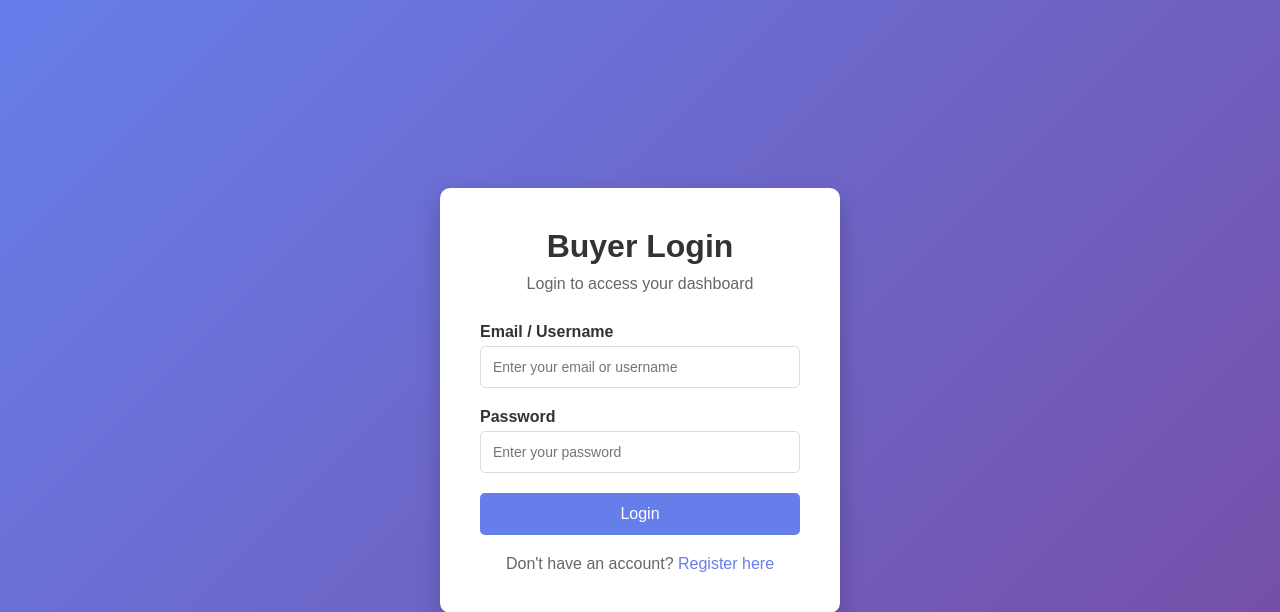
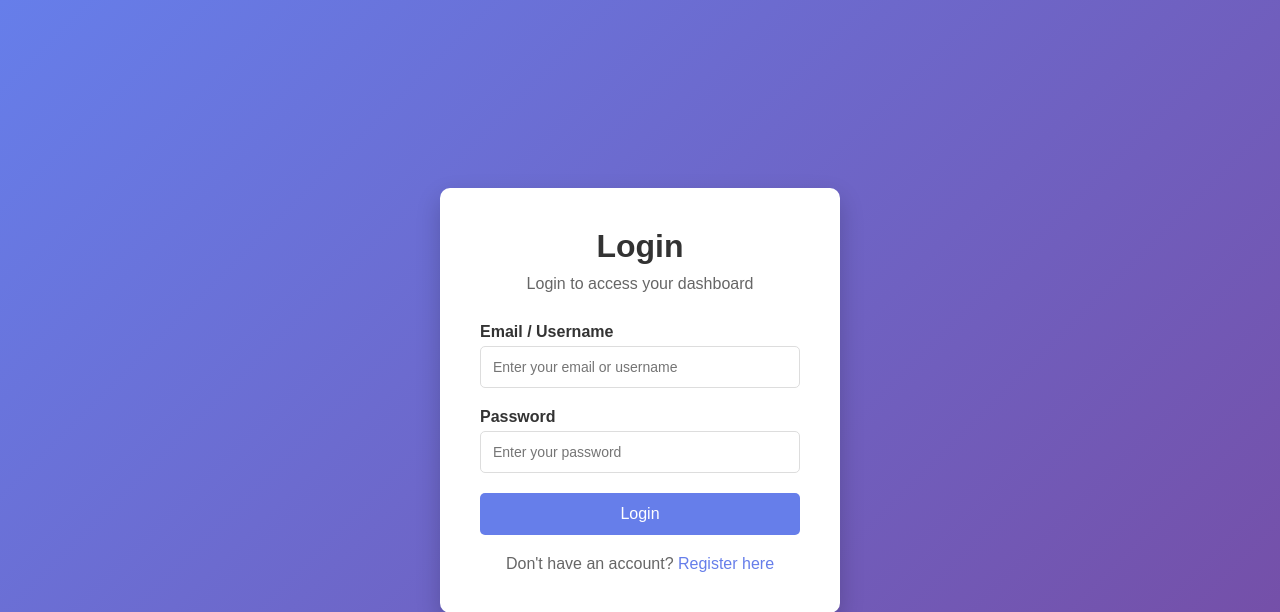
Before and after one commit to asuraa17/TMO-system, a Django app: page /users/buyer/login/ in a window 1280 px wide. Shown: the top 612 px of the page. Run offline with Django 5.2, Linux system fonts and the light colour scheme.

Commit message:
feat added logout functionality in tmo profile and changed the buyer login into all login

```diff
--- a/tmo/templates/tmo/change_password.html
+++ b/tmo/templates/tmo/change_password.html
@@ -126,7 +126,7 @@
 
         {% if not officer.has_changed_password %}
         <div class="warning-box">
-            <strong>⚠️ First Time Login</strong>
+            <strong>First Time Login</strong>
             <p>You must change your default password before accessing the dashboard.</p>
         </div>
         {% endif %}
--- a/tmo/templates/tmo/profile.html
+++ b/tmo/templates/tmo/profile.html
@@ -143,6 +143,7 @@
         <h1>Officer Profile</h1>
         <div class="nav-links">
             <a href="{% url 'tmo:profile' %}">Back to Dashboard</a>
+            <a href="{% url 'users:all_logout' %}">Logout</a>
             <!-- change profile to dashboard later -->
         </div>
     </div>
--- a/tmo/views.py
+++ b/tmo/views.py
@@ -14,7 +14,7 @@ def is_tmo_officer(user):
     return user.is_authenticated and user.role == 'tmo_officer'
 
 
-@login_required(login_url=reverse_lazy('users:buyer_login'))
+@login_required(login_url=reverse_lazy('users:all_login'))
 @user_passes_test(is_tmo_officer, login_url=reverse_lazy('users:dashboard'))
 def tmo_profile(request):
     """Profile page for TMO Officers"""
@@ -43,7 +43,7 @@ def tmo_profile(request):
     return render(request, 'tmo/profile.html', context)
 
 
-@login_required(login_url=reverse_lazy('users:buyer_login'))
+@login_required(login_url=reverse_lazy('users:all_login'))
 @user_passes_test(is_tmo_officer, login_url=reverse_lazy('tmo:profile'))#dashboard
 def change_password(request):
     """
@@ -70,7 +70,7 @@ def change_password(request):
                 request,
                 'Password changed successfully! Please login with your new password.'
             )
-            return redirect('users:buyer_login')
+            return redirect('users:all_login')
     else:
         form = PasswordChangeForm(request.user)
 
--- a/users/middleware.py
+++ b/users/middleware.py
@@ -13,7 +13,7 @@ class AuthenticationMiddleware:
         # paths that authenticated users should access
         restricted_paths = [
             reverse("users:buyer_register"),
-            reverse("users:buyer_login"),
+            reverse("users:all_login"),
         ]
 
         if request.user.is_authenticated and request.path in restricted_paths:
--- a/users/templates/users/buyer/home.html
+++ b/users/templates/users/buyer/home.html
@@ -123,7 +123,7 @@
 <body>
     <div class="navbar">
         <h1>TMO System - Buyer Dashboard</h1>
-        <a href="{% url 'users:buyer_logout' %}">Logout</a>
+        <a href="{% url 'users:all_logout' %}">Logout</a>
     </div>
 
     <div class="container">
--- a/users/templates/users/buyer/login.html
+++ b/users/templates/users/buyer/login.html
@@ -3,7 +3,7 @@
 <head>
     <meta charset="UTF-8">
     <meta name="viewport" content="width=device-width, initial-scale=1.0">
-    <title>Buyer Login</title>
+    <title>Login</title>
     <style>
         * {
             margin: 0;
@@ -95,7 +95,7 @@
 </head>
 <body>
     <div class="container">
-        <h1>Buyer Login</h1>
+        <h1>Login</h1>
         <p class="subtitle">Login to access your dashboard</p>
 
         {% if messages %}
--- a/users/templates/users/buyer/registration_form.html
+++ b/users/templates/users/buyer/registration_form.html
@@ -252,7 +252,7 @@
 
 
         <div class="login-link">
-            Already have an account? <a href="{% url 'users:buyer_login' %}">Login here</a>
+            Already have an account? <a href="{% url 'users:all_login' %}">Login here</a>
         </div>
     </div>
 
--- a/users/templates/users/buyer/registration_sucess.html
+++ b/users/templates/users/buyer/registration_sucess.html
@@ -70,7 +70,7 @@
         <p>Your buyer account has been created successfully.</p>
         <div class="email">{{ email }}</div>
         <p>You can now login using your email and password to access your dashboard.</p>
-        <a href="{% url 'users:buyer_login' %}" class="btn">Go to Login Page</a>
+        <a href="{% url 'users:all_login' %}" class="btn">Go to Login Page</a>
     </div>
 </body>
 </html>
--- a/users/urls.py
+++ b/users/urls.py
@@ -19,8 +19,8 @@ urlpatterns = [
         name="buyer_register_submit",
     ),
     # Buyer authentication paths
-    path("buyer/login/", views.buyer_login, name="buyer_login"),
-    path("buyer/logout/", views.buyer_logout, name="buyer_logout"),
+    path("buyer/login/", views.all_login, name="all_login"),
+    path("buyer/logout/", views.all_logout, name="all_logout"),
     # Buyer home path
     path("buyer/home/", views.buyer_home, name="buyer_home"),
 ]
--- a/users/views.py
+++ b/users/views.py
@@ -29,7 +29,7 @@ def is_buyer(user):
     return user.is_authenticated and user.role == "buyer"
 
 
-@login_required(login_url=reverse_lazy("users:buyer_login"))
+@login_required(login_url=reverse_lazy("users:all_login"))
 def dashboard(request):
     # dashbaord view for all authenticated users
     context = {
@@ -204,7 +204,7 @@ def buyer_register_submit(request):
             del request.session["file_names"]
 
             messages.success(request, "Registration successful! You can now log in.")
-            return redirect("users:buyer_login")
+            return redirect("users:all_login")
 
         except Exception as e:
             messages.error(request, f"Error creating user: {str(e)}")
@@ -213,7 +213,7 @@ def buyer_register_submit(request):
     return redirect("users:buyer_register")
 
 
-def buyer_login(request):
+def all_login(request):
     #login view for both buyer and tmo
     if request.method == "POST":
         email_or_username = request.POST.get("email")
@@ -260,19 +260,19 @@ def buyer_login(request):
     return render(request, "users/buyer/login.html")
 
 
-def buyer_logout(request):
-    # buyer logout view
+def all_logout(request):
+    # logout view for both buyer and tmo
     logout(request)
 
     # Clear existing messages
     list(messages.get_messages(request))
 
     messages.success(request, "You have been logged out.")
-    return redirect("users:buyer_login")
+    return redirect("users:all_login")
 
 
-@login_required(login_url=reverse_lazy("users:buyer_login"))
-@user_passes_test(is_buyer, login_url=reverse_lazy("users:buyer_login"))
+@login_required(login_url=reverse_lazy("users:all_login"))
+@user_passes_test(is_buyer, login_url=reverse_lazy("users:all_login"))
 def buyer_home(request):
     # buyer home/dashboard view
     try:
```
